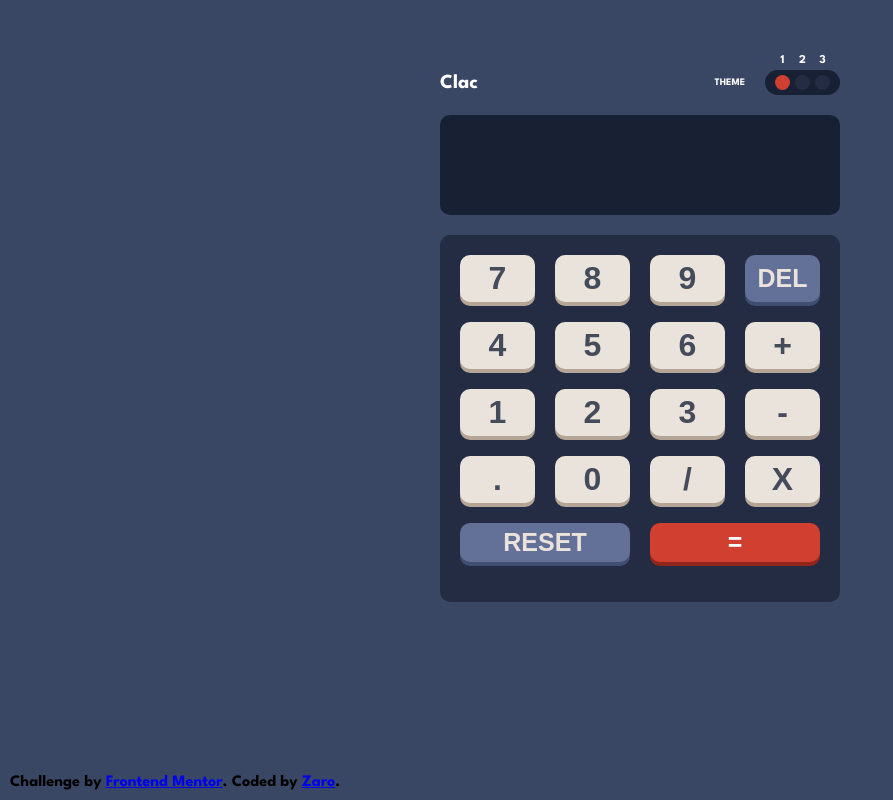
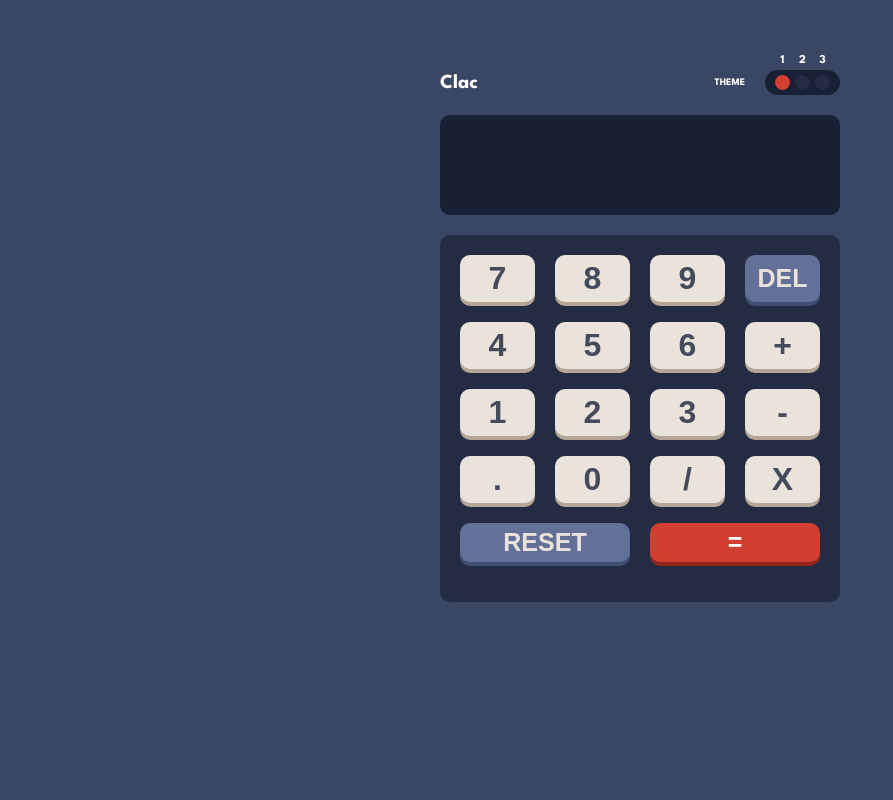
Before and after one commit to Zaroscript/calculator-app, a plain HTML site: page index.html in a window 1280 px wide. Shown: the whole page, without its empty margins (0-893 px from the left). Drawn offline with Linux system fonts and the light colour scheme.

Commit message:
Update index.html

```diff
--- a/index.html
+++ b/index.html
@@ -76,13 +76,6 @@
         </div>
       </div>
     </div>
-
-    <div class="attribution">
-      Challenge by
-      <a href="https://www.frontendmentor.io?ref=challenge" target="_blank"
-        >Frontend Mentor</a
-      >. Coded by <a href="https://github.com/Andrew801168">Zaro</a>.
-    </div>
     <script src="main.js"></script>
   </body>
 </html>
```
